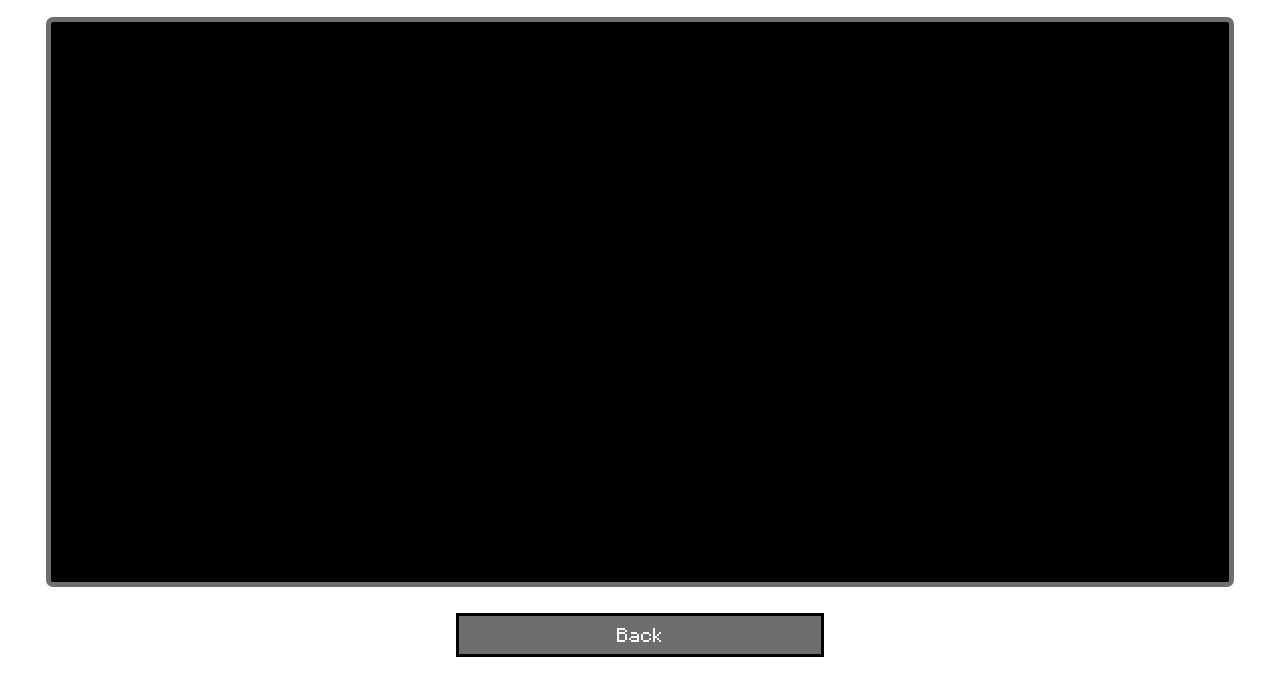
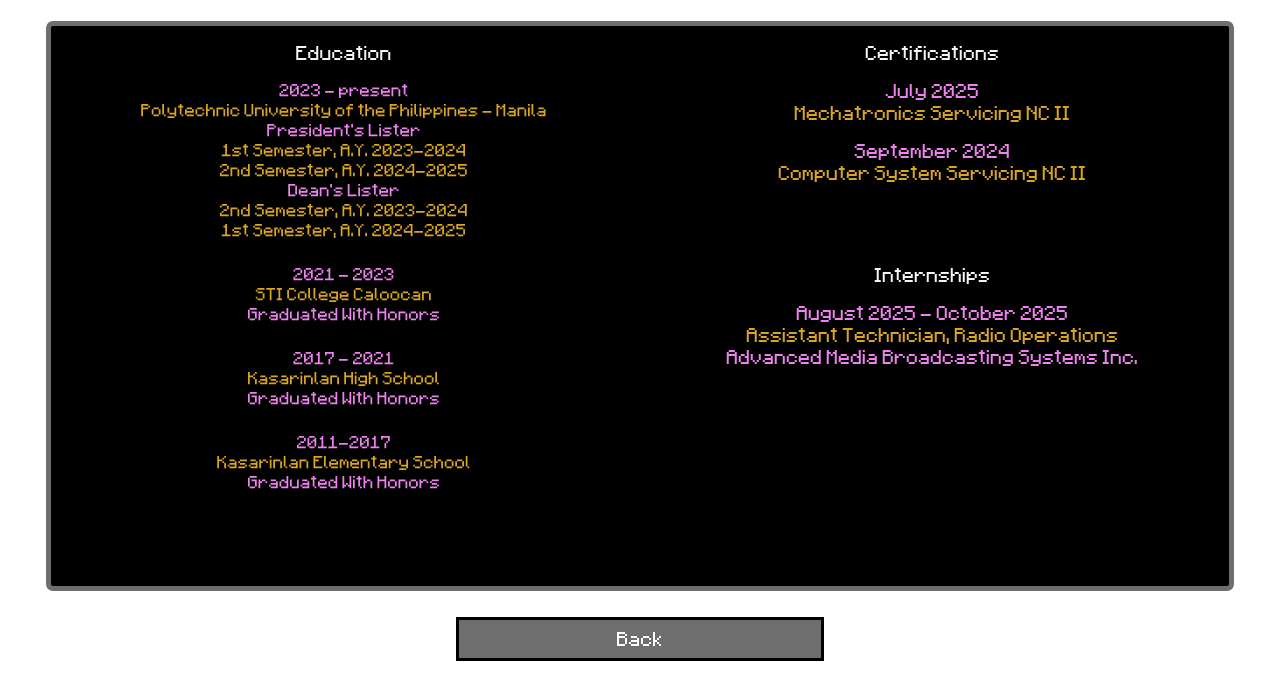
Before and after one commit to computronics-john/portfolio, a plain HTML site: page contents/school_history/school_history.html in a window 1280 px wide. Shown: the part 76-776 px from the top of the page. Drawn offline with Linux system fonts and the light colour scheme.

Commit message:
Edit the design of first two sections

```diff
--- a/contents/about_me/about_me.css
+++ b/contents/about_me/about_me.css
@@ -1,6 +1,9 @@
 @font-face {
     font-family: Minecraftia;
     src: url(/Minecraftia-Regular.ttf);
+}
+html {
+    font-size: 100%;
 }
 
 body {
@@ -8,7 +11,6 @@
 }
 .title {
     color: white;
-    font-family: Minecraftia;
     text-align: center;
     margin-top: 5vh;
     font-size: 1.4rem;
@@ -25,7 +27,6 @@
 .button {
     text-align: center;
     display: block;
-    font-family: Minecraftia;
     background-color: #6e6e6e;
     margin-top: 2vw;
     margin-left: 35vw;
@@ -35,3 +36,19 @@
     color: white;
     border: 3px black solid;
 }
+.title, .button, .text1, .text2, .text3, .text4, .text5 {
+    font-family: Minecraftia;
+}
+.text1, .text2, .text3, .text4, .text5 {
+    margin-top: 4vh;
+    margin-left: 2vw;
+    margin-right: 1vw;
+    text-indent: 5rem;
+    text-align: justify;
+}
+.text1, .text3, .text5 {
+    color: violet;
+}
+.text2, .text4 {
+    color: goldenrod;
+}
--- a/contents/school_history/school_history.css
+++ b/contents/school_history/school_history.css
@@ -1,6 +1,22 @@
 @font-face {
     font-family: Minecraftia;
     src: url(/Minecraftia-Regular.ttf);
+}
+
+:root {
+    /* font-sizes */
+    --fs-caption: 0.75rem;
+    --fs-metadata: 0.875rem;
+    --fs-standard: 1rem;
+    --fs-leadtext: 1.125rem;
+    --fs-small-heading: 1.25rem;
+    --fs-subheading: 1.5rem;
+    --fs-main-heading: 2rem;
+    --fs-title-text: 3rem;
+}
+
+html {
+    font-size: 100%;
 }
 
 body {
@@ -11,7 +27,7 @@
     font-family: Minecraftia;
     text-align: center;
     margin-top: 5vh;
-    font-size: 1.4rem;
+    font-size: var(--fs-subheading);
 }
 .container {
     background-color: black;
@@ -21,6 +37,7 @@
     height: 70vh;
     border: 5px #6e6e6e solid;
     border-radius: 7px;
+    display: flex;
 }
 .button {
     text-align: center;
@@ -35,3 +52,40 @@
     color: white;
     border: 3px black solid;
 }
+.year, .school, .award, .pup_lister {
+    text-align: center;
+    font-family: Minecraftia;
+}
+.pup, .sti, .khs, .kses {
+    margin-bottom: 3vh;
+}
+.pup, .mecha, .internships .year {
+    margin-top: 2vh;
+}
+.year, .award {
+    color: violet;
+}
+.pup_lister, .school {
+    color: goldenrod;
+}
+.education, .cert_intern {
+    display: table;
+    margin-left: auto;
+    margin-right: auto;
+}
+.certifications, .css {
+    margin-top: 2vh;
+}
+.internships {
+    margin-top: 10vh;
+}
+.subtitle {
+    font-family: Minecraftia;
+    font-size: var(--fs-standard);
+    margin: 0;
+    margin-top: 2vh;
+    text-align: center;
+}
+.education {
+    font-size: var(--fs-metadata);
+}
--- a/contents/school_history/school_history.html
+++ b/contents/school_history/school_history.html
@@ -3,13 +3,59 @@
 <head>
     <meta charset="UTF-8">
     <meta name="viewport" content="width=device-width, initial-scale=1.0">
-    <title>Education</title>
+    <title>Education, Certifications, & Internships</title>
     <link rel="stylesheet" href="school_history.css">
 </head>
 <body>
-    <p class="title">Education</p>
+    <p class="title">Education, Certifications, & Internships</p>
     <div class="container">
-
+        <div class="education">
+            <div class="subtitle">Education</div>
+            <div class="pup">
+                <div class="year">2023 - present</div>
+                <div class="school">Polytechnic University of the Philippines - Manila</div>
+                <div class="award">President's Lister</div>
+                <div class="pup_lister">1st Semester, A.Y. 2023-2024</div>
+                <div class="pup_lister">2nd Semester, A.Y. 2024-2025</div>
+                <div class="award">Dean's Lister</div>
+                <div class="pup_lister">2nd Semester, A.Y. 2023-2024</div>
+                <div class="pup_lister">1st Semester, A.Y. 2024-2025</div>
+            </div>
+            <div class="sti">
+                <div class="year">2021 - 2023</div>
+                <div class="school">STI College Caloocan</div>
+                <div class="award">Graduated With Honors</div>
+            </div>
+            <div class="khs">
+                <div class="year">2017 - 2021</div>
+                <div class="school">Kasarinlan High School</div>
+                <div class="award">Graduated With Honors</div>
+            </div>
+            <div class="kses">
+                <div class="year">2011-2017</div>
+                <div class="school">Kasarinlan Elementary School</div>
+                <div class="award">Graduated With Honors</div>
+            </div>
+        </div>
+        <div class="cert_intern">
+            <div class="certifications">
+                <div class="subtitle">Certifications</div>
+                <div class="mecha">
+                    <div class="year">July 2025</div>
+                    <div class="school">Mechatronics Servicing NC II</div>
+                </div>
+                <div class="css">
+                    <div class="year">September 2024</div>
+                    <div class="school">Computer System Servicing NC II</div>
+                </div>
+            </div>
+            <div class="internships">
+                <div class="subtitle">Internships</div>
+                <div class="year">August 2025 - October 2025</div>
+                <div class="school">Assistant Technician, Radio Operations</div>
+                <div class="award">Advanced Media Broadcasting Systems Inc.</div>
+            </div>
+        </div>
     </div>
     <a class="button" href="/index.html">Back</a>
 </body>
--- a/styles.css
+++ b/styles.css
@@ -1,6 +1,22 @@
 @font-face {
     font-family: Minecraftia;
     src: url(Minecraftia-Regular.ttf);
+}
+
+:root {
+    /* font-sizes */
+    --fs-caption: 0.75rem;
+    --fs-metadata: 0.875rem;
+    --fs-standard: 1rem;
+    --fs-leadtext: 1.125rem;
+    --fs-small-heading: 1.25rem;
+    --fs-subheading: 1.5rem;
+    --fs-main-heading: 2rem;
+    --fs-title-text: 3rem;
+}
+
+html {
+    font-size: 100%;
 }
 
 body {
@@ -10,7 +26,7 @@
 }
 .overlay {
     font-family: Minecraftia;
-    font-size: 1.5rem;
+    font-size: var(--fs-subheading);
     color: yellow;
     transform: rotate(-18deg);
     display: inline-block;
@@ -29,6 +45,7 @@
     text-align: center;
 }
 .button_section {
+    font-size: var(--fs-standard);
     display: block;
     font-family: Minecraftia;
     background-color: #6e6e6e;
```
Also changed, not shown: contents/about_me/about_me.html (+15 -1 lines), index.html (+1 -1 lines).
